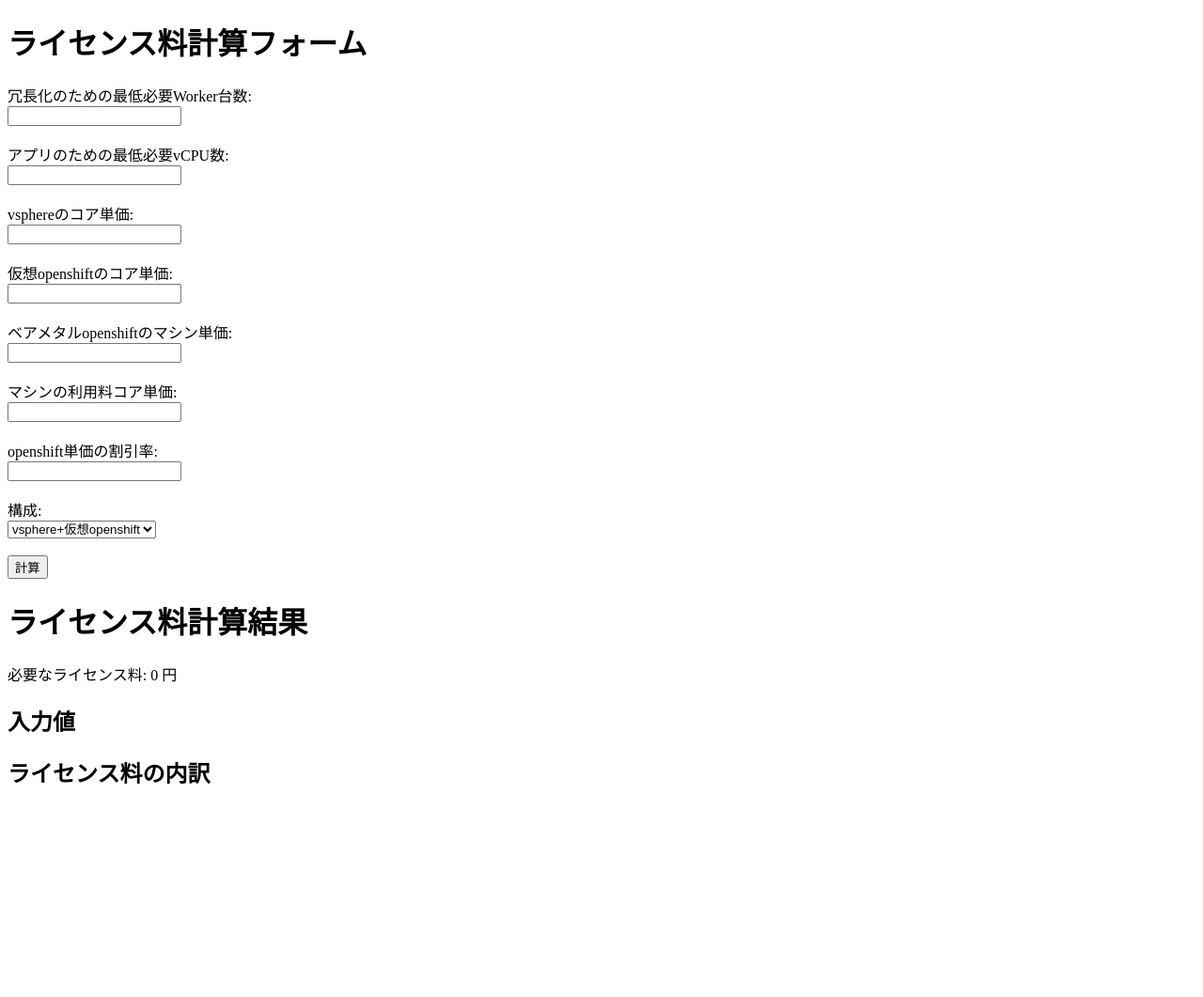
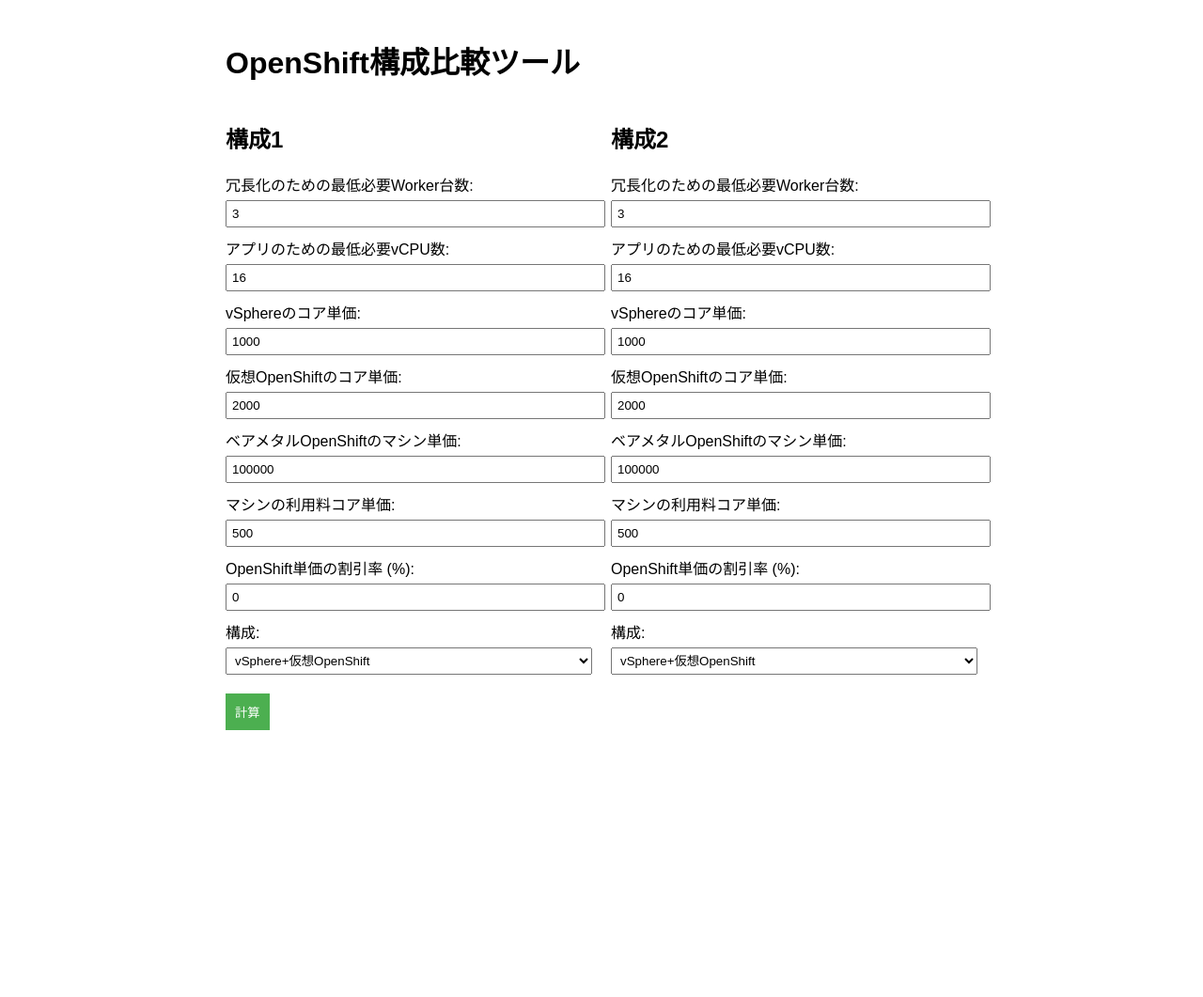
Before and after one commit to reiyo42/baremetal-openshift-pricing, a plain HTML site: page index.html in a window 1280 px wide. Shown: the whole page at 94% size. After the commit the page ends 971 px from the top, so only its background shows below. Drawn offline with nearby package versions, Linux system fonts and the light colour scheme.

Commit message:
replace index.html from Claude

```diff
--- a/index.html
+++ b/index.html
@@ -3,116 +3,213 @@
 <head>
     <meta charset="UTF-8">
     <meta name="viewport" content="width=device-width, initial-scale=1.0">
-    <title>ライセンス料計算</title>
+    <title>OpenShift構成比較ツール</title>
     <script src="https://cdn.jsdelivr.net/npm/chart.js"></script>
+    <style>
+        body {
+            font-family: Arial, sans-serif;
+            max-width: 800px;
+            margin: 0 auto;
+            padding: 20px;
+        }
+        .input-form {
+            display: flex;
+            gap: 20px;
+        }
+        .form-column {
+            flex: 1;
+        }
+        label {
+            display: block;
+            margin-top: 10px;
+        }
+        input, select {
+            width: 100%;
+            padding: 5px;
+            margin-top: 5px;
+        }
+        button {
+            margin-top: 20px;
+            padding: 10px;
+            background-color: #4CAF50;
+            color: white;
+            border: none;
+            cursor: pointer;
+        }
+        #result {
+            margin-top: 20px;
+        }
+    </style>
 </head>
 <body>
-    <h1>ライセンス料計算フォーム</h1>
-    <form id="licenseForm">
-        <label for="worker_min_count">冗長化のための最低必要Worker台数:</label><br>
-        <input type="number" id="worker_min_count" name="worker_min_count" required><br><br>
+    <h1>OpenShift構成比較ツール</h1>
+    <div class="input-form">
+        <div class="form-column">
+            <h2>構成1</h2>
+            <label for="workers1">冗長化のための最低必要Worker台数:</label>
+            <input type="number" id="workers1" min="1" value="3">
 
-        <label for="vcpu_min_count">アプリのための最低必要vCPU数:</label><br>
-        <input type="number" id="vcpu_min_count" name="vcpu_min_count" required><br><br>
+            <label for="vcpu1">アプリのための最低必要vCPU数:</label>
+            <input type="number" id="vcpu1" min="1" value="16">
 
-        <label for="vsphere_core_cost">vsphereのコア単価:</label><br>
-        <input type="number" step="0.01" id="vsphere_core_cost" name="vsphere_core_cost" required><br><br>
+            <label for="vsphere_price1">vSphereのコア単価:</label>
+            <input type="number" id="vsphere_price1" min="0" value="1000">
 
-        <label for="virtual_openshift_core_cost">仮想openshiftのコア単価:</label><br>
-        <input type="number" step="0.01" id="virtual_openshift_core_cost" name="virtual_openshift_core_cost" required><br><br>
+            <label for="vopenshift_price1">仮想OpenShiftのコア単価:</label>
+            <input type="number" id="vopenshift_price1" min="0" value="2000">
 
-        <label for="baremetal_openshift_machine_cost">ベアメタルopenshiftのマシン単価:</label><br>
-        <input type="number" step="0.01" id="baremetal_openshift_machine_cost" name="baremetal_openshift_machine_cost" required><br><br>
+            <label for="bopenshift_price1">ベアメタルOpenShiftのマシン単価:</label>
+            <input type="number" id="bopenshift_price1" min="0" value="100000">
 
-        <label for="machine_core_cost">マシンの利用料コア単価:</label><br>
-        <input type="number" step="0.01" id="machine_core_cost" name="machine_core_cost" required><br><br>
+            <label for="machine_price1">マシンの利用料コア単価:</label>
+            <input type="number" id="machine_price1" min="0" value="500">
 
-        <label for="openshift_discount_rate">openshift単価の割引率:</label><br>
-        <input type="number" step="0.01" id="openshift_discount_rate" name="openshift_discount_rate" required><br><br>
+            <label for="discount1">OpenShift単価の割引率 (%):</label>
+            <input type="number" id="discount1" min="0" max="100" value="0">
 
-        <label for="configuration">構成:</label><br>
-        <select id="configuration" name="configuration" required>
-            <option value="vsphere+仮想openshift">vsphere+仮想openshift</option>
-            <option value="ベアメタル">ベアメタル</option>
-        </select><br><br>
+            <label for="config1">構成:</label>
+            <select id="config1">
+                <option value="virtual">vSphere+仮想OpenShift</option>
+                <option value="baremetal">ベアメタル</option>
+            </select>
+        </div>
+        <div class="form-column">
+            <h2>構成2</h2>
+            <label for="workers2">冗長化のための最低必要Worker台数:</label>
+            <input type="number" id="workers2" min="1" value="3">
 
-        <button type="button" onclick="calculateLicenseCost()">計算</button>
-    </form>
+            <label for="vcpu2">アプリのための最低必要vCPU数:</label>
+            <input type="number" id="vcpu2" min="1" value="16">
 
-    <h1>ライセンス料計算結果</h1>
-    <p id="result">必要なライセンス料: <span id="license_cost">0</span> 円</p>
+            <label for="vsphere_price2">vSphereのコア単価:</label>
+            <input type="number" id="vsphere_price2" min="0" value="1000">
 
-    <h2>入力値</h2>
-    <ul id="input_values"></ul>
+            <label for="vopenshift_price2">仮想OpenShiftのコア単価:</label>
+            <input type="number" id="vopenshift_price2" min="0" value="2000">
 
-    <h2>ライセンス料の内訳</h2>
-    <canvas id="costChart" width="400" height="200"></canvas>
+            <label for="bopenshift_price2">ベアメタルOpenShiftのマシン単価:</label>
+            <input type="number" id="bopenshift_price2" min="0" value="100000">
+
+            <label for="machine_price2">マシンの利用料コア単価:</label>
+            <input type="number" id="machine_price2" min="0" value="500">
+
+            <label for="discount2">OpenShift単価の割引率 (%):</label>
+            <input type="number" id="discount2" min="0" max="100" value="0">
+
+            <label for="config2">構成:</label>
+            <select id="config2">
+                <option value="virtual">vSphere+仮想OpenShift</option>
+                <option value="baremetal">ベアメタル</option>
+            </select>
+        </div>
+    </div>
+    <button onclick="calculate()">計算</button>
+    <div id="result">
+        <canvas id="chart"></canvas>
+    </div>
 
     <script>
-        function calculateLicenseCost() {
-            const workerMinCount = parseInt(document.getElementById('worker_min_count').value);
-            const vcpuMinCount = parseInt(document.getElementById('vcpu_min_count').value);
-            const vsphereCoreCost = parseFloat(document.getElementById('vsphere_core_cost').value);
-            const virtualOpenshiftCoreCost = parseFloat(document.getElementById('virtual_openshift_core_cost').value);
-            const baremetalOpenshiftMachineCost = parseFloat(document.getElementById('baremetal_openshift_machine_cost').value);
-            const machineCoreCost = parseFloat(document.getElementById('machine_core_cost').value);
-            const coresPerMachine = 64;  // 固定値
-            const openshiftDiscountRate = parseFloat(document.getElementById('openshift_discount_rate').value);
-            const configuration = document.getElementById('configuration').value;
+        const CORES_PER_MACHINE = 64;
+        let chart = null;
 
-            let licenseCost = 0;
-            const costDetails = {};
+        function calculate() {
+            const result1 = calculateLicense(1);
+            const result2 = calculateLicense(2);
 
-            if (configuration === 'vsphere+仮想openshift') {
-                const totalVcpuCost = vcpuMinCount * vsphereCoreCost;
-                const totalOpenshiftCost = vcpuMinCount * virtualOpenshiftCoreCost * (1 - openshiftDiscountRate);
-                licenseCost = totalVcpuCost + totalOpenshiftCost;
+            displayResults(result1, result2);
+        }
 
-                costDetails['vsphere'] = totalVcpuCost;
-                costDetails['virtual_openshift'] = totalOpenshiftCost;
-            } else if (configuration === 'ベアメタル') {
-                const totalMachines = Math.max(workerMinCount, Math.ceil(vcpuMinCount / coresPerMachine));
-                const totalMachineCost = totalMachines * baremetalOpenshiftMachineCost;
-                const totalOpenshiftCoreCost = vcpuMinCount * machineCoreCost * (1 - openshiftDiscountRate);
-                licenseCost = totalMachineCost + totalOpenshiftCoreCost;
+        function calculateLicense(formNumber) {
+            const workers = parseInt(document.getElementById(`workers${formNumber}`).value);
+            const vcpu = parseInt(document.getElementById(`vcpu${formNumber}`).value);
+            const vspherePrice = parseFloat(document.getElementById(`vsphere_price${formNumber}`).value);
+            const vopenshiftPrice = parseFloat(document.getElementById(`vopenshift_price${formNumber}`).value);
+            const bopenshiftPrice = parseFloat(document.getElementById(`bopenshift_price${formNumber}`).value);
+            const machinePrice = parseFloat(document.getElementById(`machine_price${formNumber}`).value);
+            const discount = parseFloat(document.getElementById(`discount${formNumber}`).value) / 100;
+            const config = document.getElementById(`config${formNumber}`).value;
 
-                costDetails['baremetal_machine'] = totalMachineCost;
-                costDetails['baremetal_openshift_core'] = totalOpenshiftCoreCost;
+            let vsphereCost = 0;
+            let openshiftCost = 0;
+            let machineCost = 0;
+
+            if (config === 'virtual') {
+                const cores = Math.max(vcpu, workers * CORES_PER_MACHINE);
+                vsphereCost = cores * vspherePrice;
+                openshiftCost = cores * vopenshiftPrice * (1 - discount);
+                machineCost = cores * machinePrice;
+            } else {
+                const machines = Math.max(Math.ceil(vcpu / CORES_PER_MACHINE), workers);
+                openshiftCost = machines * bopenshiftPrice * (1 - discount);
+                machineCost = machines * CORES_PER_MACHINE * machinePrice;
             }
 
-            document.getElementById('license_cost').innerText = licenseCost.toFixed(2);
+            const totalCost = vsphereCost + openshiftCost + machineCost;
 
-            const inputValues = `
-                <li>冗長化のための最低必要Worker台数: ${workerMinCount}</li>
-                <li>アプリのための最低必要vCPU数: ${vcpuMinCount}</li>
-                <li>vsphereのコア単価: ${vsphereCoreCost}</li>
-                <li>仮想openshiftのコア単価: ${virtualOpenshiftCoreCost}</li>
-                <li>ベアメタルopenshiftのマシン単価: ${baremetalOpenshiftMachineCost}</li>
-                <li>マシンの利用料コア単価: ${machineCoreCost}</li>
-                <li>openshift単価の割引率: ${openshiftDiscountRate}</li>
-                <li>構成: ${configuration}</li>
-            `;
-            document.getElementById('input_values').innerHTML = inputValues;
+            return {
+                vsphereCost,
+                openshiftCost,
+                machineCost,
+                totalCost,
+                config
+            };
+        }
 
-            const ctx = document.getElementById('costChart').getContext('2d');
-            const costData = {
-                labels: Object.keys(costDetails),
-                datasets: [{
-                    label: 'ライセンス料',
-                    data: Object.values(costDetails),
-                    backgroundColor: 'rgba(75, 192, 192, 0.2)',
-                    borderColor: 'rgba(75, 192, 192, 1)',
-                    borderWidth: 1
-                }]
-            };
+        function displayResults(result1, result2) {
+            if (chart) {
+                chart.destroy();
+            }
 
-            new Chart(ctx, {
+            const ctx = document.getElementById('chart').getContext('2d');
+            chart = new Chart(ctx, {
                 type: 'bar',
-                data: costData,
+                data: {
+                    labels: ['構成1', '構成2'],
+                    datasets: [
+                        {
+                            label: 'vSphere',
+                            data: [result1.vsphereCost, result2.vsphereCost],
+                            backgroundColor: 'rgba(255, 99, 132, 0.8)',
+                        },
+                        {
+                            label: 'OpenShift',
+                            data: [result1.openshiftCost, result2.openshiftCost],
+                            backgroundColor: 'rgba(54, 162, 235, 0.8)',
+                        },
+                        {
+                            label: 'マシン利用料',
+                            data: [result1.machineCost, result2.machineCost],
+                            backgroundColor: 'rgba(75, 192, 192, 0.8)',
+                        }
+                    ]
+                },
                 options: {
+                    responsive: true,
                     scales: {
+                        x: {
+                            stacked: true,
+                        },
                         y: {
-                            beginAtZero: true
+                            stacked: true,
+                            beginAtZero: true,
+                            title: {
+                                display: true,
+                                text: 'コスト'
+                            }
+                        }
+                    },
+                    plugins: {
+                        title: {
+                            display: true,
+                            text: 'OpenShift構成比較'
+                        },
+                        tooltip: {
+                            callbacks: {
+                                footer: (tooltipItems) => {
+                                    const total = tooltipItems.reduce((sum, ti) => sum + ti.parsed.y, 0);
+                                    return `合計: ${total.toLocaleString()}`;
+                                }
+                            }
                         }
                     }
                 }
```
